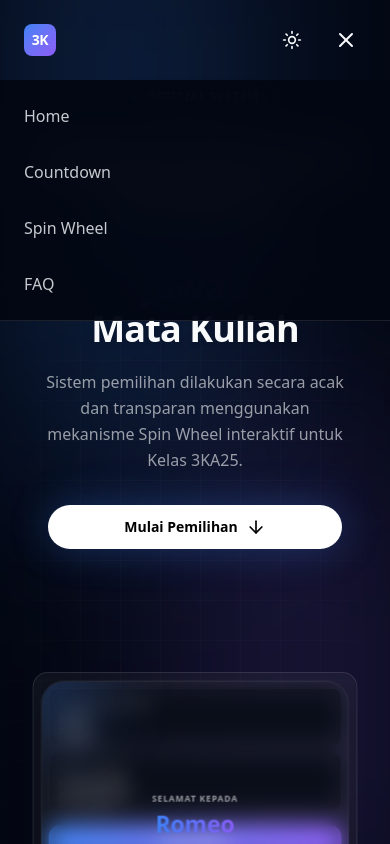
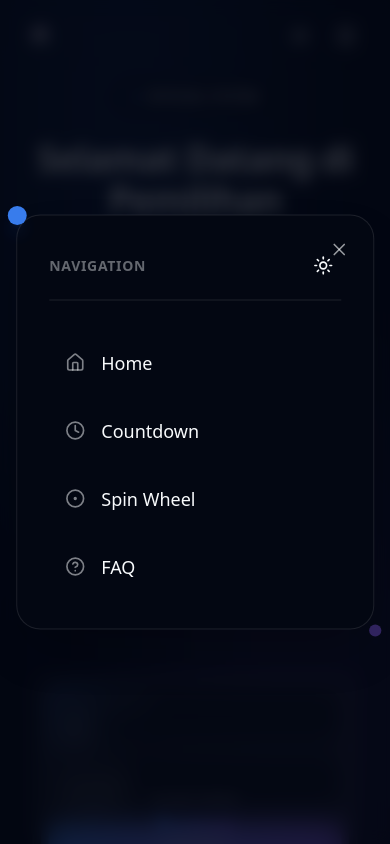
Before and after one commit to Raflyromeo/spin-wheel-pj-3ka25, a Next.js app: page / in a window 390 px wide. Both pictures are taken after a click on the button 346 px from the left and 40 px from the top of the page. Shown: the top 844 px of the page. Built offline with nearby package versions, Linux system fonts and the light colour scheme.

Commit message:
feat: Implement a responsive Navbar component with Framer Motion animations, theme toggling, and smooth scrolling.

```diff
--- a/src/components/Navbar.tsx
+++ b/src/components/Navbar.tsx
@@ -1,72 +1,186 @@
 'use client';
 
-import React, { useEffect, useState } from 'react';
+import * as React from "react"
+import { useState, useEffect } from "react"
+import { motion, AnimatePresence, useScroll, useMotionValueEvent } from "framer-motion"
+import { Menu, X, Home, Clock, CircleDot, HelpCircle, Moon, Sun } from "lucide-react"
 import { useTheme } from './ThemeProvider';
-import { Moon, Sun, Menu, X } from 'lucide-react';
+import Image from 'next/image';
+
+interface MenuItem {
+  id: string
+  title: string
+  target: string
+  icon: React.ReactNode
+}
+
+const defaultMenuItems: MenuItem[] = [
+  {
+    id: "home",
+    title: "Home",
+    target: "hero",
+    icon: <Home className="w-5 h-5" />
+  },
+  {
+    id: "countdown",
+    title: "Countdown",
+    target: "countdown",
+    icon: <Clock className="w-5 h-5" />
+  },
+  {
+    id: "spin-wheel",
+    title: "Spin Wheel",
+    target: "spin-wheel",
+    icon: <CircleDot className="w-5 h-5" />
+  },
+  {
+    id: "faq",
+    title: "FAQ",
+    target: "faq",
+    icon: <HelpCircle className="w-5 h-5" />
+  }
+]
 
 export default function Navbar() {
-  const [isScrolled, setIsScrolled] = useState(false);
-  const [mobileMenuOpen, setMobileMenuOpen] = useState(false);
+  const [isScrolled, setIsScrolled] = useState(false)
+  const [isMenuOpen, setIsMenuOpen] = useState(false)
+  const [hoveredItem, setHoveredItem] = useState<string | null>(null)
   const { theme, toggleTheme } = useTheme();
 
-  useEffect(() => {
-    const handleScroll = () => {
-      setIsScrolled(window.scrollY > 20);
-    };
-    window.addEventListener('scroll', handleScroll);
-    return () => window.removeEventListener('scroll', handleScroll);
-  }, []);
+  const { scrollY } = useScroll()
 
-  const scrollToSection = (id: string) => {
-    setMobileMenuOpen(false);
-    const element = document.getElementById(id);
+  useMotionValueEvent(scrollY, "change", (latest) => {
+    setIsScrolled(latest > 100)
+  })
+
+  const scrollToSection = (e: React.MouseEvent, target: string) => {
+    e.preventDefault();
+    setIsMenuOpen(false);
+
+    setTimeout(() => {
+        const element = document.getElementById(target);
         if (element) {
             element.scrollIntoView({ behavior: 'smooth' });
         }
+    }, 100);
   };
 
-  const navLinks = [
-    { label: 'Home', target: 'hero' },
-    { label: 'Countdown', target: 'countdown' },
-    { label: 'Spin Wheel', target: 'spin-wheel' },
-    { label: 'FAQ', target: 'faq' },
-  ];
+  const toggleMenu = () => setIsMenuOpen(!isMenuOpen)
+
+  const menuVariants = {
+    closed: {
+      opacity: 0,
+      scale: 0.8,
+      y: -50,
+      transition: {
+        type: "spring",
+        stiffness: 300,
+        damping: 30,
+        when: "afterChildren",
+        staggerChildren: 0.05,
+        staggerDirection: -1
+      }
+    },
+    open: {
+      opacity: 1,
+      scale: 1,
+      y: 0,
+      transition: {
+        type: "spring",
+        stiffness: 300,
+        damping: 30,
+        when: "beforeChildren",
+        staggerChildren: 0.1
+      }
+    }
+  }
+
+  const itemVariants = {
+    closed: {
+      y: 20,
+      opacity: 0,
+      scale: 0.8
+    },
+    open: {
+      y: 0,
+      opacity: 1,
+      scale: 1,
+      transition: {
+        type: "spring",
+        stiffness: 400,
+        damping: 25
+      }
+    }
+  }
+
+  const hamburgerVariants = {
+    normal: { rotate: 0, scale: 1 },
+    scrolled: { rotate: 360, scale: 1.1 }
+  }
 
   return (
-    <nav
-      className={`fixed top-0 left-0 right-0 z-50 transition-all duration-300 ${
-        isScrolled
-          ? 'py-3 bg-background/80 backdrop-blur-md shadow-sm border-b border-foreground/5'
-          : 'py-5 bg-transparent'
-      }`}
+    <>
+      <motion.nav
+        initial={{ y: 0, opacity: 1 }}
+        animate={{
+          y: isScrolled ? -100 : 0,
+          opacity: isScrolled ? 0 : 1
+        }}
+        transition={{ duration: 0.3, ease: "easeInOut" }}
+        className={`fixed top-0 left-0 right-0 z-50 bg-background/0 backdrop-blur-md py-3`}
       >
-      <div className="container mx-auto px-6 lg:px-12 flex items-center justify-between">
+        <div className="container mx-auto px-6 md:px-12 lg:px-20 xl:px-24">
+          <div className="flex items-center justify-between h-12">
 
-        <div
-          className="text-xl font-bold tracking-tight cursor-pointer flex items-center gap-2"
-          onClick={() => scrollToSection('hero')}
+            <motion.div
+              className="flex-shrink-0 cursor-pointer text-xl font-bold tracking-tight flex items-center gap-2"
+              whileHover={{ scale: 1.05 }}
+              whileTap={{ scale: 0.95 }}
+              onClick={(e) => scrollToSection(e, 'hero')}
             >
-          <div className="w-8 h-8 rounded-lg bg-gradient-to-br from-primary to-secondary flex items-center justify-center text-white">
-            <span className="font-extrabold text-sm">3K</span>
-          </div>
-          <span className="hidden sm:block">3KA25 PJ System</span>
+              <Image
+                src="/3KA25_LOGO.png"
+                alt="3KA25 Logo"
+                width={32}
+                height={32}
+                className="w-8 h-8 object-contain"
+              />
+              <span className="hidden lg:block text-foreground text-lg ml-1">3KA25 PJ Spin Wheel</span>
+            </motion.div>
+
+            <div className="hidden lg:flex flex-1 items-center justify-end">
+              <div className="flex items-baseline space-x-1 lg:space-x-2 mr-4 lg:mr-6">
+                {defaultMenuItems.map((item) => (
+                  <motion.div
+                    key={item.id}
+                    className="relative px-2"
+                    onMouseEnter={() => setHoveredItem(item.id)}
+                    onMouseLeave={() => setHoveredItem(null)}
+                    whileHover={{ scale: 1.05 }}
+                    whileTap={{ scale: 0.95 }}
+                  >
+                    <a
+                      href={`#${item.target}`}
+                      onClick={(e) => scrollToSection(e, item.target)}
+                      className="flex items-center space-x-2 px-3 py-2 rounded-md text-sm font-medium text-foreground hover:text-primary transition-colors relative z-10"
+                    >
+                      {item.icon}
+                      <span>{item.title}</span>
+                    </a>
+                    {hoveredItem === item.id && (
+                      <motion.div
+                        layoutId="navbar-hover"
+                        className="absolute inset-0 bg-foreground/5 rounded-md -z-0"
+                        initial={{ opacity: 0 }}
+                        animate={{ opacity: 1 }}
+                        exit={{ opacity: 0 }}
+                      />
+                    )}
+                  </motion.div>
+                ))}
               </div>
 
-        <div className="hidden md:flex items-center gap-8">
-          <ul className="flex items-center gap-6 text-sm font-medium text-foreground/80">
-            {navLinks.map((link) => (
-              <li key={link.label}>
-                <button
-                  onClick={() => scrollToSection(link.target)}
-                  className="hover:text-primary transition-colors hover:-translate-y-0.5 transform duration-200"
-                >
-                  {link.label}
-                </button>
-              </li>
-            ))}
-          </ul>
-
-          <div className="w-px h-6 bg-foreground/20"></div>
+              <div className="w-px h-6 bg-foreground/20 mr-6"></div>
 
               <button
                 onClick={toggleTheme}
@@ -77,40 +191,143 @@ export default function Navbar() {
               </button>
             </div>
 
-        <div className="flex md:hidden items-center gap-4">
+            <div className="lg:hidden flex items-center gap-2">
               <button
                 onClick={toggleTheme}
                 className="p-2 rounded-full hover:bg-foreground/5 transition-colors text-foreground"
               >
                 {theme === 'dark' ? <Sun size={20} /> : <Moon size={20} />}
               </button>
+              <motion.button
+                onClick={toggleMenu}
+                className="p-2 rounded-md text-foreground hover:text-primary focus:outline-none"
+                whileHover={{ scale: 1.1 }}
+                whileTap={{ scale: 0.9 }}
+              >
+                <Menu className="w-6 h-6" />
+              </motion.button>
+            </div>
+          </div>
+        </div>
+      </motion.nav>
+
+      <motion.div
+        initial={{ scale: 0, opacity: 0 }}
+        animate={{
+          scale: isScrolled && !isMenuOpen ? 1 : 0,
+          opacity: isScrolled && !isMenuOpen ? 1 : 0
+        }}
+        transition={{ duration: 0.3, ease: "easeInOut" }}
+        className="fixed top-6 right-6 z-50 md:top-8 md:right-8"
+      >
+        <motion.button
+          onClick={toggleMenu}
+          className="w-14 h-14 bg-background/80 backdrop-blur-md text-foreground border border-foreground/10 rounded-full shadow-lg flex items-center justify-center hover:bg-background transition-colors"
+          variants={hamburgerVariants}
+          animate={isScrolled ? "scrolled" : "normal"}
+          whileHover={{ scale: 1.1, rotate: 180 }}
+          whileTap={{ scale: 0.9 }}
+        >
+          <Menu className="w-6 h-6 text-primary" />
+        </motion.button>
+      </motion.div>
+
+      <AnimatePresence>
+        {isMenuOpen && (
+          <>
+            <motion.div
+              initial={{ opacity: 0 }}
+              animate={{ opacity: 1 }}
+              exit={{ opacity: 0 }}
+              className="fixed inset-0 bg-background/80 backdrop-blur-sm z-[60]"
+              onClick={toggleMenu}
+            />
+
+            <motion.div
+              variants={menuVariants}
+              initial="closed"
+              animate="open"
+              exit="closed"
+              className="fixed top-1/2 left-1/2 -translate-x-1/2 -translate-y-1/2 z-[70] w-11/12 max-w-sm sm:max-w-md"
+            >
+              <div className="relative bg-background border border-foreground/10 rounded-3xl p-8 sm:p-10 shadow-2xl">
+                <motion.button
+                  onClick={toggleMenu}
+                  className="absolute top-4 right-4 p-2 text-foreground/60 hover:text-primary rounded-full hover:bg-foreground/5 transition-colors"
+                  whileHover={{ scale: 1.1, rotate: 90 }}
+                  whileTap={{ scale: 0.9 }}
+                >
+                  <X className="w-5 h-5" />
+                </motion.button>
+
+                <div className="flex items-center justify-between mb-8 pb-4 border-b border-foreground/10">
+                    <span className="text-sm font-semibold tracking-wider text-foreground/40 uppercase">Navigation</span>
                     <button
-            onClick={() => setMobileMenuOpen(!mobileMenuOpen)}
-            className="p-2 text-foreground"
+                        onClick={toggleTheme}
+                        className="lg:hidden p-2 rounded-full hover:bg-foreground/5 transition-colors text-foreground"
                     >
-            {mobileMenuOpen ? <X size={24} /> : <Menu size={24} />}
+                        {theme === 'dark' ? <Sun size={20} /> : <Moon size={20} />}
                     </button>
                 </div>
+
+                <div className="space-y-2">
+                  {defaultMenuItems.map((item) => (
+                    <motion.div
+                      key={item.id}
+                      variants={itemVariants}
+                      whileHover={{ scale: 1.02, x: 5 }}
+                      whileTap={{ scale: 0.98 }}
+                    >
+                      <a
+                        href={`#${item.target}`}
+                        onClick={(e) => scrollToSection(e, item.target)}
+                        className="flex items-center space-x-4 p-4 rounded-xl hover:bg-foreground/5 transition-colors group"
+                      >
+                        <motion.div
+                          className="text-foreground/50 group-hover:text-primary transition-colors"
+                          whileHover={{ rotate: 10, scale: 1.1 }}
+                          transition={{ duration: 0.2 }}
+                        >
+                          {item.icon}
+                        </motion.div>
+                        <span className="text-lg font-medium text-foreground group-hover:text-primary transition-colors">
+                          {item.title}
+                        </span>
+                      </a>
+                    </motion.div>
+                  ))}
                 </div>
 
-      <div
-        className={`md:hidden absolute top-full left-0 right-0 bg-background/95 backdrop-blur-xl border-b border-foreground/10 transition-all duration-300 overflow-hidden ${
-          mobileMenuOpen ? 'max-h-64 border-b' : 'max-h-0 border-transparent'
-        }`}
-      >
-        <ul className="flex flex-col px-6 py-4 gap-4 text-base font-medium">
-          {navLinks.map((link) => (
-            <li key={`mobile-${link.label}`}>
-              <button
-                onClick={() => scrollToSection(link.target)}
-                className="w-full text-left py-2 hover:text-primary transition-colors text-foreground/80"
-              >
-                {link.label}
-              </button>
-            </li>
-          ))}
-        </ul>
+                <motion.div
+                  className="absolute -top-2 -left-2 w-4 h-4 bg-primary rounded-full shadow-lg shadow-primary/20"
+                  animate={{
+                    scale: [1, 1.2, 1],
+                    opacity: [0.5, 1, 0.5]
+                  }}
+                  transition={{
+                    duration: 2,
+                    repeat: Infinity,
+                    ease: "easeInOut"
+                  }}
+                />
+                <motion.div
+                  className="absolute -bottom-2 -right-2 w-3 h-3 bg-secondary rounded-full shadow-lg shadow-secondary/20"
+                  animate={{
+                    scale: [1, 1.3, 1],
+                    opacity: [0.3, 0.8, 0.3]
+                  }}
+                  transition={{
+                    duration: 2.5,
+                    repeat: Infinity,
+                    ease: "easeInOut",
+                    delay: 0.5
+                  }}
+                />
               </div>
-    </nav>
-  );
+            </motion.div>
+          </>
+        )}
+      </AnimatePresence>
+    </>
+  )
 }
```
Lines whose indentation alone changed are shown as unchanged.
